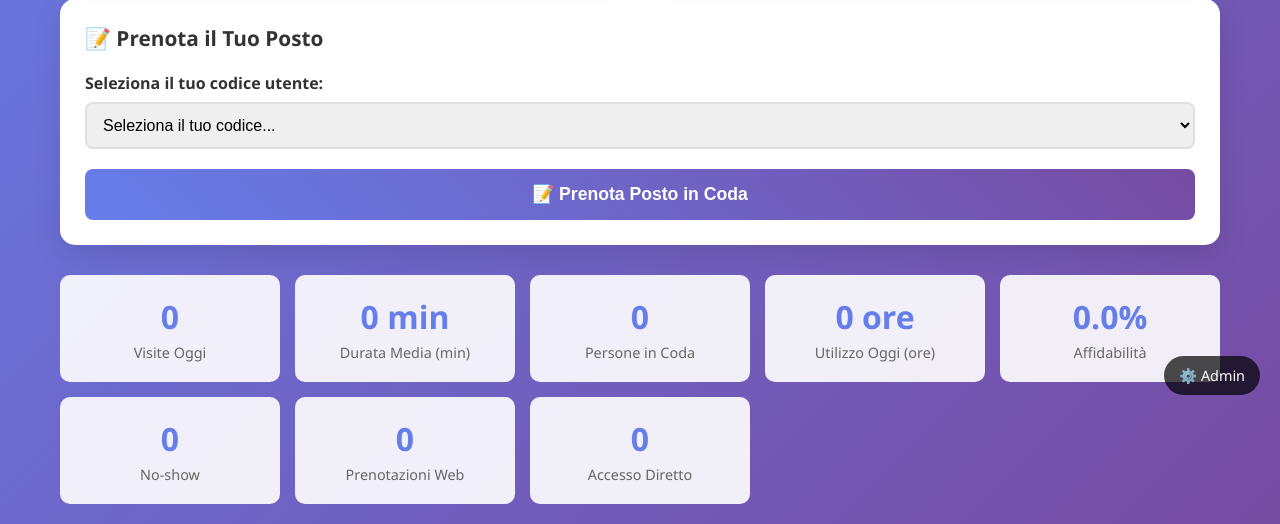
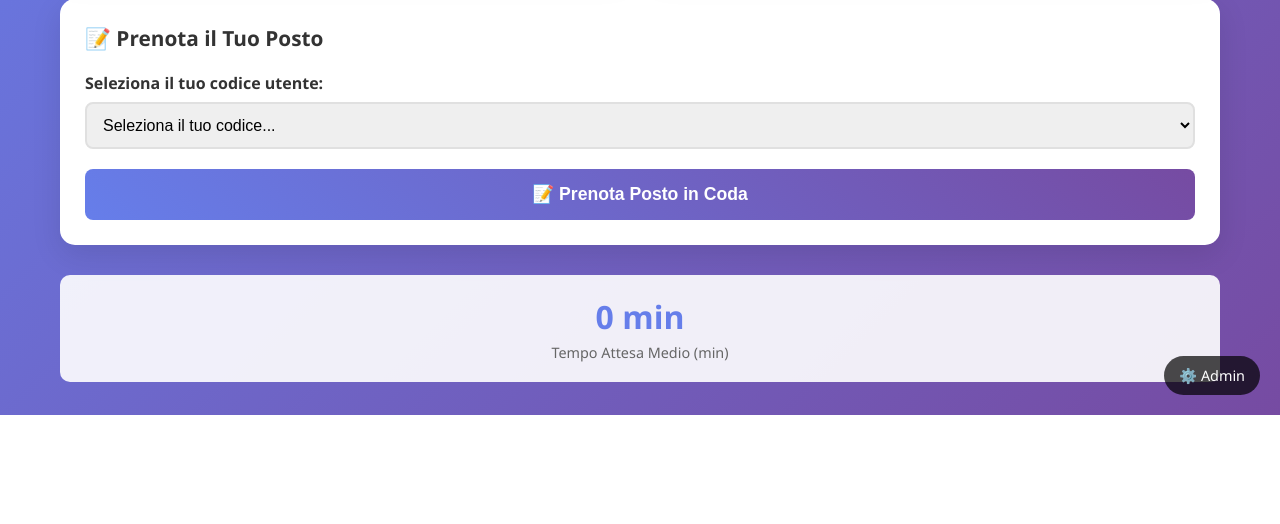
Before and after one commit to andreapede/QueueManager, a Flask app: page / in a window 1280 px wide. Shown: the part 385-909 px from the top of the page. After the commit the page ends 800 px from the top, so only its background shows below. Run offline with Flask 3, Linux system fonts and the light colour scheme; data comes from the database, SQL or seed files in the repository; data that the repository does not hold is empty.

Commit message:
chore: Update HTML templates for consistency and maintainability

```diff
--- a/web/templates/index.html
+++ b/web/templates/index.html
@@ -471,36 +471,8 @@
 
         <div class="stats-grid">
             <div class="stat-item">
-                <div id="stat-today-visits" class="stat-value">-</div>
-                <div class="stat-label">Visite Oggi</div>
-            </div>
-            <div class="stat-item">
                 <div id="stat-avg-duration" class="stat-value">-</div>
-                <div class="stat-label">Durata Media (min)</div>
-            </div>
-            <div class="stat-item">
-                <div id="stat-queue-size" class="stat-value">-</div>
-                <div class="stat-label">Persone in Coda</div>
-            </div>
-            <div class="stat-item">
-                <div id="stat-usage-time" class="stat-value">-</div>
-                <div class="stat-label">Utilizzo Oggi (ore)</div>
-            </div>
-            <div class="stat-item">
-                <div id="stat-reliability" class="stat-value">-</div>
-                <div class="stat-label">Affidabilità</div>
-            </div>
-            <div class="stat-item">
-                <div id="stat-no-shows" class="stat-value">-</div>
-                <div class="stat-label">No-show</div>
-            </div>
-            <div class="stat-item">
-                <div id="stat-web-bookings" class="stat-value">-</div>
-                <div class="stat-label">Prenotazioni Web</div>
-            </div>
-            <div class="stat-item">
-                <div id="stat-physical-access" class="stat-value">-</div>
-                <div class="stat-label">Accesso Diretto</div>
+                <div class="stat-label">Tempo Attesa Medio (min)</div>
             </div>
         </div>
     </div>
@@ -700,32 +672,8 @@
                 const response = await fetch('/api/stats');
                 const data = await response.json();
 
-                // Basic stats
-                document.getElementById('stat-today-visits').textContent = data.occupancy?.total_sessions || '0';
+                // Solo il tempo di attesa medio
                 document.getElementById('stat-avg-duration').textContent = Math.round(data.occupancy?.avg_duration_minutes || 0) + ' min';
-                document.getElementById('stat-queue-size').textContent = data.queue?.max_size || '0';
-                document.getElementById('stat-usage-time').textContent = Math.round((data.occupancy?.total_usage_minutes || 0) / 60 * 10) / 10 + ' ore';
-
-                // Additional stats if elements exist
-                const reliabilityEl = document.getElementById('stat-reliability');
-                if (reliabilityEl) {
-                    reliabilityEl.textContent = data.reliability?.success_rate_percent?.toFixed(1) + '%';
-                }
-
-                const noShowEl = document.getElementById('stat-no-shows');
-                if (noShowEl) {
-                    noShowEl.textContent = data.reliability?.no_shows || '0';
-                }
-
-                const webBookingsEl = document.getElementById('stat-web-bookings');
-                if (webBookingsEl) {
-                    webBookingsEl.textContent = data.access_methods?.web_bookings || '0';
-                }
-
-                const physicalAccessEl = document.getElementById('stat-physical-access');
-                if (physicalAccessEl) {
-                    physicalAccessEl.textContent = data.access_methods?.physical_button || '0';
-                }
 
             } catch (error) {
                 console.error('Error loading stats:', error);
```
Also changed, not shown: web/templates/admin.html (+10 -12 lines).
